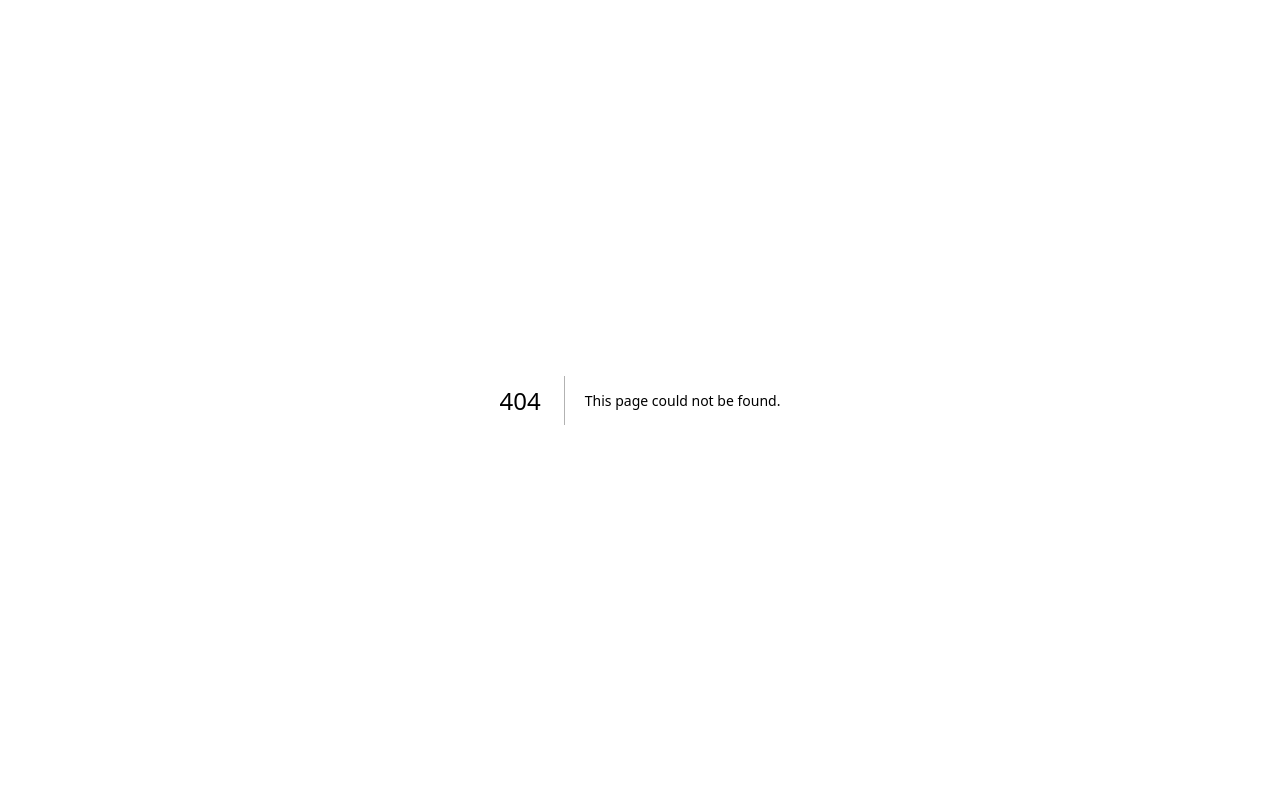
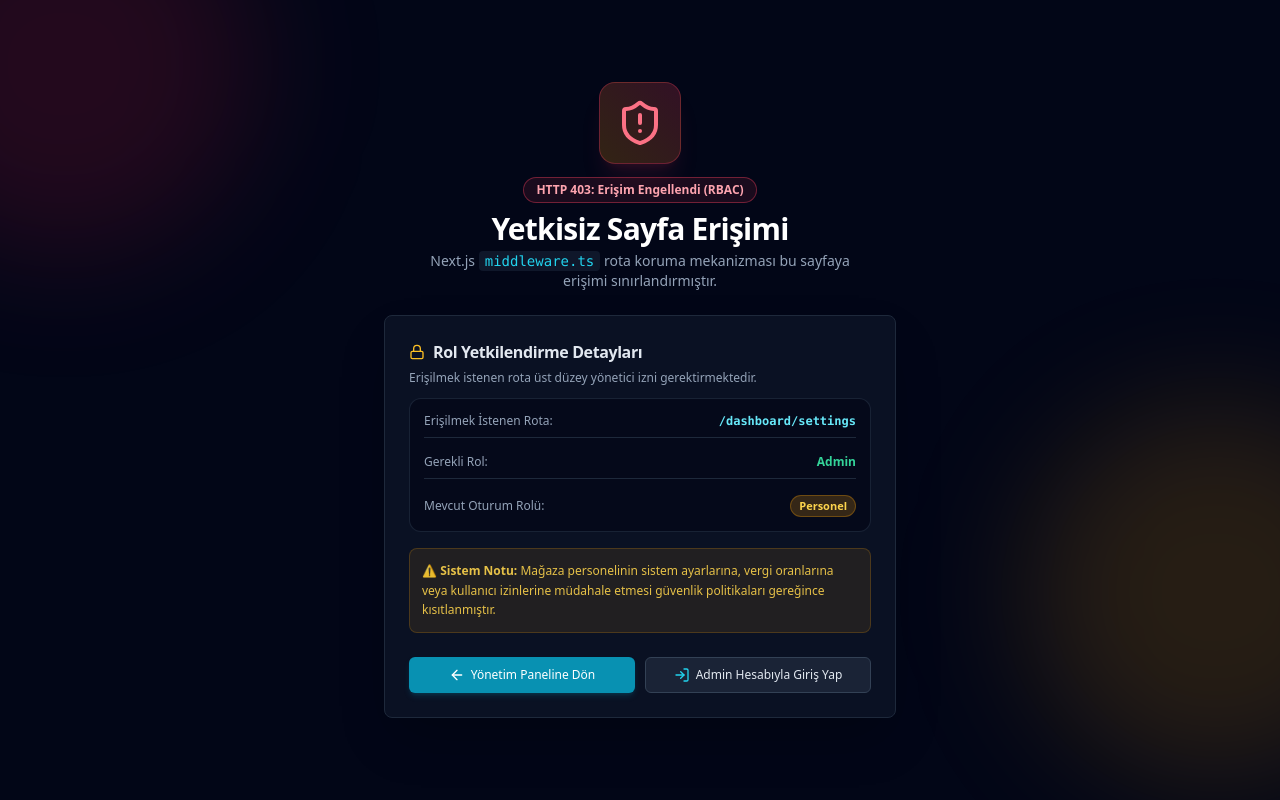
Before and after one commit to Kerim200222/phone-store-management-system, a Next.js app: page /dashboard/unauthorized in a window 1280 px wide. Before the commit this address had no page. Built offline with nearby package versions, Linux system fonts and the light colour scheme.

Commit message:
feat(dashboard): create 403 unauthorized access denied feedback page and shortcuts (Day 7 - #46)

```diff
--- a/app/dashboard/page.tsx
+++ b/app/dashboard/page.tsx
@@ -17,7 +17,8 @@ import {
   TrendingUp,
   Package,
   Layers,
-  ArrowRight
+  ArrowRight,
+  Settings
 } from "lucide-react"
 import { createClient } from "@/utils/supabase/client"
 import { Button } from "@/components/ui/button"
@@ -38,8 +39,19 @@ export default function DashboardPage() {
         const { data: { user } } = await supabase.auth.getUser()
         if (user && user.email) {
           setUserEmail(user.email)
-          if (user.email.includes("personel")) {
-            setUserRole("Personel")
+          const role = user.user_metadata?.role || (user.email.includes("personel") ? "Personel" : "Admin")
+          setUserRole(role)
+        } else {
+          // Check document.cookie for demo/custom session
+          const match = document.cookie.match(/(?:^|; )phonestore_session=([^;]+)/)
+          if (match) {
+            try {
+              const parsed = JSON.parse(decodeURIComponent(match[1]))
+              if (parsed?.email) setUserEmail(parsed.email)
+              if (parsed?.role) setUserRole(parsed.role)
+            } catch {
+              // ignore
+            }
           }
         }
       } catch {
@@ -58,6 +70,8 @@ export default function DashboardPage() {
     } catch {
       // ignore
     }
+    // Oturum çerezini temizle
+    document.cookie = "phonestore_session=; path=/; max-age=0; SameSite=Lax"
     router.push("/login")
   }
 
@@ -93,11 +107,18 @@ export default function DashboardPage() {
             </div>
           </div>
 
-          <div className="flex items-center gap-3">
+          <div className="flex flex-wrap items-center gap-2.5">
+            <Link href="/dashboard/settings">
+              <Button variant="outline" size="sm" className="border-purple-800/60 bg-purple-950/30 text-purple-300 hover:bg-purple-900/40 hover:text-white text-xs">
+                <Settings className="w-3.5 h-3.5 mr-1.5 text-purple-400" />
+                Sistem Ayarları (Admin)
+              </Button>
+            </Link>
+
             <Link href="/">
               <Button variant="outline" size="sm" className="border-slate-800 bg-slate-900/80 text-slate-300 hover:text-white text-xs">
                 <Layers className="w-3.5 h-3.5 mr-1.5 text-cyan-400" />
-                Tam Envanter & Şema
+                Tam Envanter
               </Button>
             </Link>
 
@@ -181,7 +202,7 @@ export default function DashboardPage() {
         </div>
 
         {/* Quick Action Shortcuts */}
-        <div className="grid grid-cols-2 sm:grid-cols-4 gap-3">
+        <div className="grid grid-cols-2 sm:grid-cols-3 lg:grid-cols-5 gap-3">
           <Link href="/?tab=inventory" className="p-3.5 rounded-xl bg-slate-900/80 border border-slate-800 hover:border-cyan-500/50 hover:bg-slate-900 transition-all flex items-center justify-between group">
             <div>
               <div className="text-xs font-semibold text-slate-200 group-hover:text-cyan-300">Envanter & IMEI</div>
@@ -212,6 +233,17 @@ export default function DashboardPage() {
               <div className="text-[11px] text-slate-400">Müşteri borç ve alacak</div>
             </div>
             <Users className="w-4 h-4 text-cyan-400 group-hover:translate-x-0.5 transition-transform" />
+          </Link>
+
+          <Link href="/dashboard/settings" className="p-3.5 rounded-xl bg-purple-950/30 border border-purple-800/40 hover:border-purple-500 hover:bg-purple-950/50 transition-all flex items-center justify-between group col-span-2 sm:col-span-1">
+            <div>
+              <div className="text-xs font-semibold text-purple-200 group-hover:text-purple-100 flex items-center gap-1">
+                Ayarlar
+                <Badge className="bg-purple-500/20 text-purple-300 border-none text-[9px] px-1 py-0">Admin</Badge>
+              </div>
+              <div className="text-[11px] text-purple-300/70">RBAC Rota Korumalı</div>
+            </div>
+            <Settings className="w-4 h-4 text-purple-400 group-hover:rotate-45 transition-transform" />
           </Link>
         </div>
 
--- /dev/null
+++ b/app/dashboard/unauthorized/page.tsx
@@ -0,0 +1,107 @@
+"use client"
+
+import React, { Suspense } from "react"
+import Link from "next/link"
+import { useSearchParams } from "next/navigation"
+import { ShieldAlert, ArrowLeft, LogIn, Lock } from "lucide-react"
+import { Button } from "@/components/ui/button"
+import { Badge } from "@/components/ui/badge"
+import { Card, CardContent, CardDescription, CardHeader, CardTitle } from "@/components/ui/card"
+
+function UnauthorizedContent() {
+  const searchParams = useSearchParams()
+  const from = searchParams.get("from") || "/dashboard/settings"
+  const currentRole = searchParams.get("role") || "Personel"
+
+  return (
+    <div className="relative w-full max-w-lg space-y-6">
+
+      {/* Brand & Icon */}
+      <div className="flex flex-col items-center text-center space-y-3">
+        <div className="p-4 bg-gradient-to-tr from-amber-500/20 to-rose-500/20 border border-rose-500/30 rounded-2xl shadow-xl shadow-rose-500/10 text-rose-400">
+          <ShieldAlert className="w-12 h-12" />
+        </div>
+        <div>
+          <Badge variant="outline" className="border-rose-500/40 bg-rose-500/10 text-rose-300 text-xs px-3 py-1 mb-2">
+            HTTP 403: Erişim Engellendi (RBAC)
+          </Badge>
+          <h1 className="text-2xl sm:text-3xl font-bold tracking-tight text-white">
+            Yetkisiz Sayfa Erişimi
+          </h1>
+          <p className="text-xs sm:text-sm text-slate-400 mt-1 max-w-md">
+            Next.js <code className="text-cyan-400 bg-slate-900 px-1.5 py-0.5 rounded font-mono">middleware.ts</code> rota koruma mekanizması bu sayfaya erişimi sınırlandırmıştır.
+          </p>
+        </div>
+      </div>
+
+      <Card className="bg-slate-900/70 border-slate-800 backdrop-blur-xl shadow-2xl">
+        <CardHeader className="pb-3">
+          <CardTitle className="text-base text-slate-200 flex items-center gap-2">
+            <Lock className="w-4 h-4 text-amber-400" />
+            Rol Yetkilendirme Detayları
+          </CardTitle>
+          <CardDescription className="text-xs text-slate-400">
+            Erişilmek istenen rota üst düzey yönetici izni gerektirmektedir.
+          </CardDescription>
+        </CardHeader>
+
+        <CardContent className="space-y-4">
+          <div className="space-y-2 text-xs bg-slate-950/60 p-3.5 rounded-xl border border-slate-800/80">
+            <div className="flex items-center justify-between pb-2 border-b border-slate-800">
+              <span className="text-slate-400">Erişilmek İstenen Rota:</span>
+              <span className="font-mono text-cyan-300 font-semibold">{from}</span>
+            </div>
+            <div className="flex items-center justify-between py-2 border-b border-slate-800">
+              <span className="text-slate-400">Gerekli Rol:</span>
+              <span className="font-semibold text-emerald-400">Admin</span>
+            </div>
+            <div className="flex items-center justify-between pt-2">
+              <span className="text-slate-400">Mevcut Oturum Rolü:</span>
+              <Badge className="bg-amber-500/20 text-amber-300 border-amber-500/30 text-[11px] px-2 py-0.5">
+                {currentRole}
+              </Badge>
+            </div>
+          </div>
+
+          <div className="p-3 rounded-lg bg-amber-500/10 border border-amber-500/20 text-xs text-amber-300/90 leading-relaxed">
+            ⚠️ <strong>Sistem Notu:</strong> Mağaza personelinin sistem ayarlarına, vergi oranlarına veya kullanıcı izinlerine müdahale etmesi güvenlik politikaları gereğince kısıtlanmıştır.
+          </div>
+
+          <div className="flex flex-col sm:flex-row gap-2.5 pt-2">
+            <Link href="/dashboard" className="flex-1">
+              <Button variant="default" className="w-full bg-cyan-600 hover:bg-cyan-500 text-white text-xs h-9 gap-1.5 shadow-md shadow-cyan-600/20">
+                <ArrowLeft className="w-3.5 h-3.5" />
+                Yönetim Paneline Dön
+              </Button>
+            </Link>
+            <Link href="/login" className="flex-1">
+              <Button variant="outline" className="w-full border-slate-700 bg-slate-800/80 hover:bg-slate-700 text-slate-200 text-xs h-9 gap-1.5">
+                <LogIn className="w-3.5 h-3.5 text-cyan-400" />
+                Admin Hesabıyla Giriş Yap
+              </Button>
+            </Link>
+          </div>
+        </CardContent>
+      </Card>
+
+    </div>
+  )
+}
+
+export default function UnauthorizedPage() {
+  return (
+    <div className="min-h-screen bg-slate-950 text-slate-100 flex flex-col justify-center items-center px-4 py-12 relative overflow-hidden selection:bg-cyan-500 selection:text-white">
+      {/* Background Animated Gradients */}
+      <div className="fixed inset-0 pointer-events-none overflow-hidden">
+        <div className="absolute -top-32 -left-32 w-96 h-96 bg-rose-600/15 rounded-full blur-3xl"></div>
+        <div className="absolute top-1/2 -right-32 w-96 h-96 bg-amber-500/15 rounded-full blur-3xl"></div>
+      </div>
+
+      <Suspense fallback={
+        <div className="text-center text-xs text-slate-400">Yetkilendirme denetleniyor...</div>
+      }>
+        <UnauthorizedContent />
+      </Suspense>
+    </div>
+  )
+}
```
